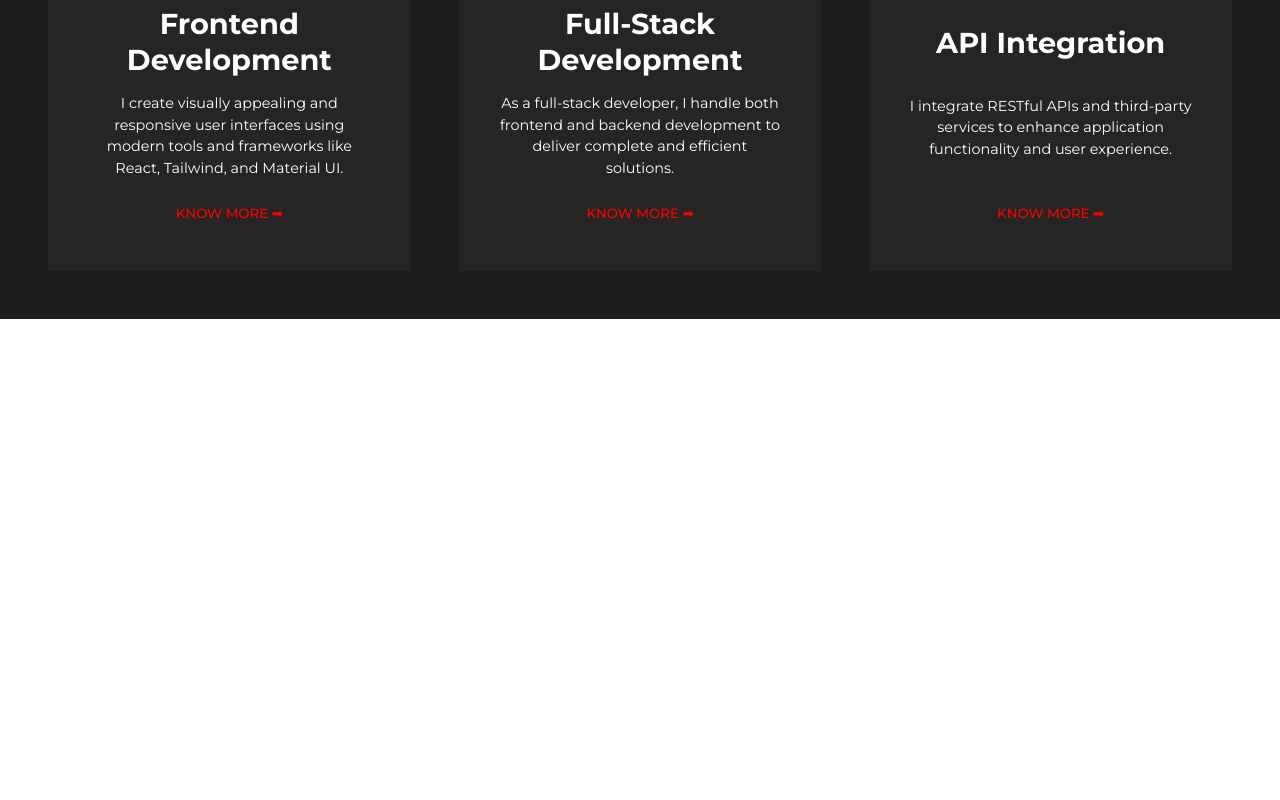
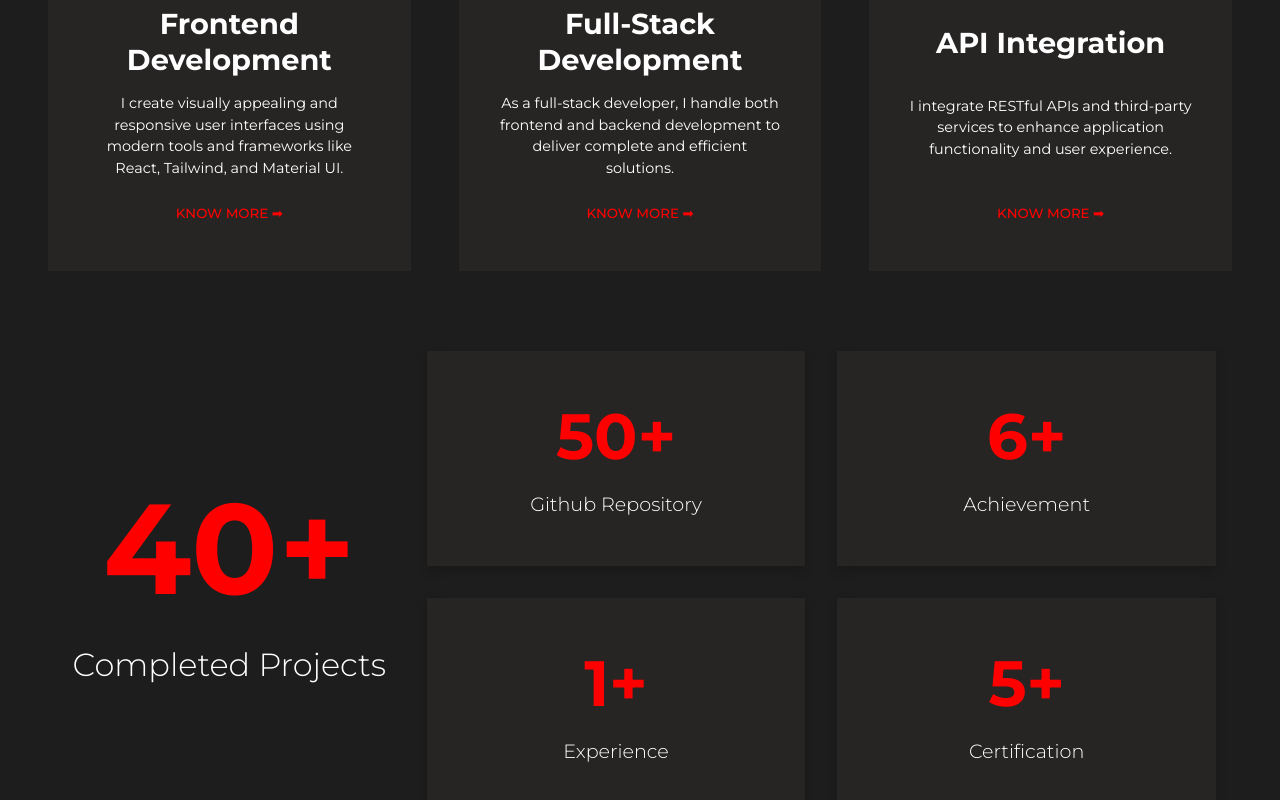
Before and after one commit to amitlandge/Portfolio-Frontend, a React (Vite) app: page / in a window 1280 px wide. Shown: the part 750-1550 px from the top of the page. Before the commit the page ends 1069 px from the top, so only its background shows below. Built offline with nearby package versions, Linux system fonts and the light colour scheme.

Commit message:
add Achievement Section

```diff
--- /dev/null
+++ b/src/Pages/Achievement.jsx
@@ -0,0 +1,89 @@
+import { Box, Typography, Grid as Grid2 } from "@mui/material";
+
+const stats = [
+  { number: "50+", label: "Github Repository" },
+  { number: "6+", label: "Achievement" },
+  { number: "1+", label: "Experience" },
+  { number: "5+", label: "Certification" },
+];
+
+const Achievement = () => {
+  return (
+    <Box
+      sx={{
+        backgroundColor: "#1E1D1D",
+        color: "#fff",
+        padding: "4rem",
+      }}
+    >
+      <Grid2 container spacing={4} alignItems="center">
+        {/* Left Side */}
+        <Grid2 xs={12} md={4}>
+          <Box textAlign="center">
+            <Typography
+              variant="h1"
+              sx={{
+                color: "#FF0000",
+                fontWeight: "bold",
+                fontSize: "8rem",
+                marginBottom: "1rem",
+              }}
+            >
+              40+
+            </Typography>
+            <Typography
+              variant="h6"
+              sx={{
+                fontSize: "2rem",
+                fontWeight: "300",
+              }}
+            >
+              Completed Projects
+            </Typography>
+          </Box>
+        </Grid2>
+
+        {/* Right Side */}
+        <Grid2 xs={12} md={8}>
+          <Grid2 container spacing={4}>
+            {stats.map((stat, index) => (
+              <Grid2 item xs={12} sm={6} key={index}>
+                <Box
+                  sx={{
+                    backgroundColor: "#272424",
+                    padding: "3rem 1rem",
+                    textAlign: "center",
+                    boxShadow: "0px 4px 10px rgba(0,0,0,0.2)",
+                  }}
+                >
+                  <Typography
+                    variant="h3"
+                    sx={{
+                      color: "#FF0000",
+                      fontWeight: "bold",
+                      fontSize: "4rem",
+                      marginBottom: "1rem",
+                    }}
+                  >
+                    {stat.number}
+                  </Typography>
+                  <Typography
+                    variant="body1"
+                    sx={{
+                      fontSize: "1.2rem",
+                      fontWeight: "300",
+                    }}
+                  >
+                    {stat.label}
+                  </Typography>
+                </Box>
+              </Grid2>
+            ))}
+          </Grid2>
+        </Grid2>
+      </Grid2>
+    </Box>
+  );
+};
+
+export default Achievement;
--- a/src/Pages/Home.jsx
+++ b/src/Pages/Home.jsx
@@ -1,12 +1,14 @@
 import { Box } from "@mui/material";
 import Hero from "./Hero";
 import Cards from "./Cards";
+import Achievement from "./Achievement";
 
 const Home = () => {
   return (
     <Box>
       <Hero />
       <Cards />
+      <Achievement />
     </Box>
   );
 };
```
